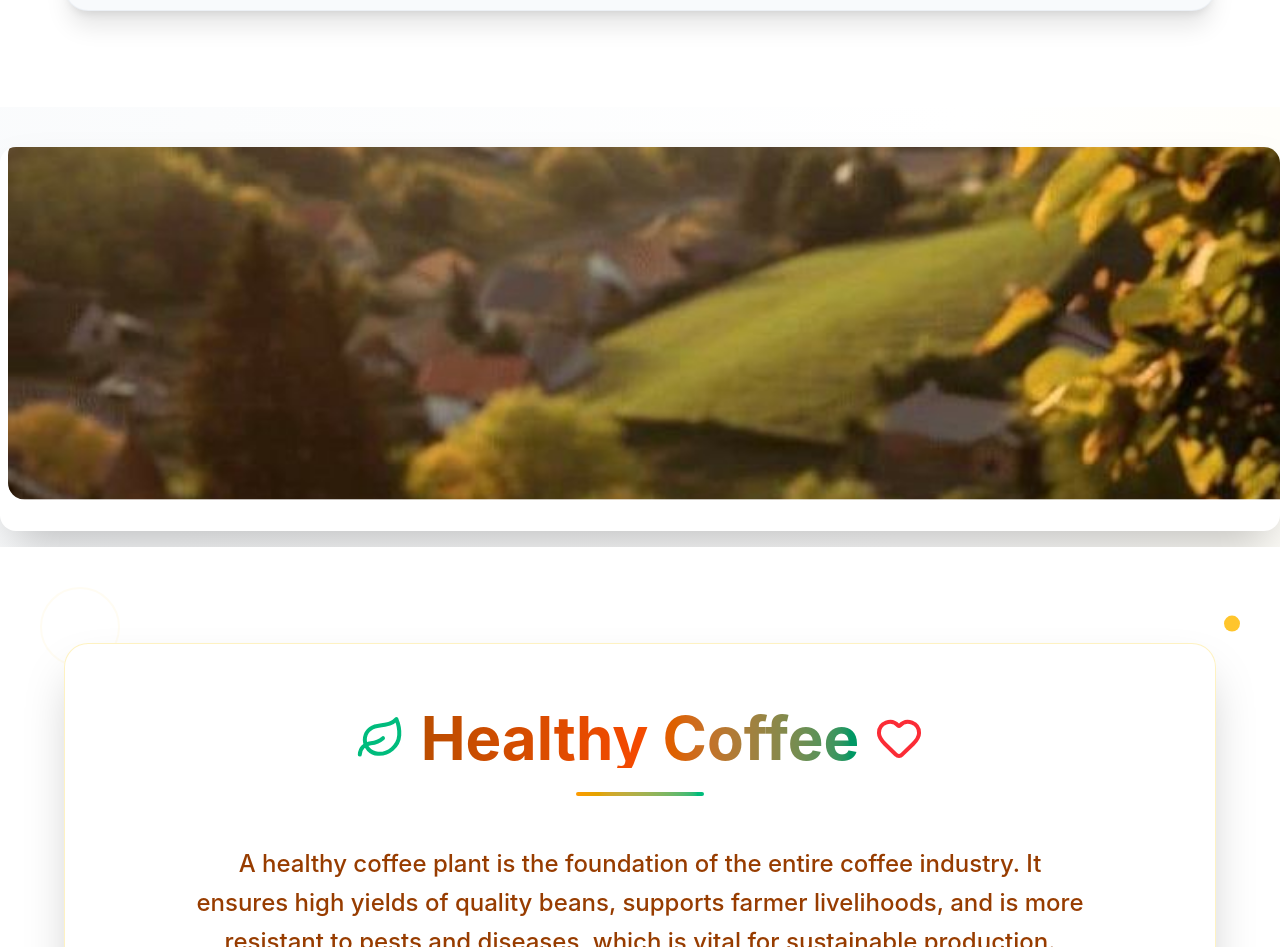
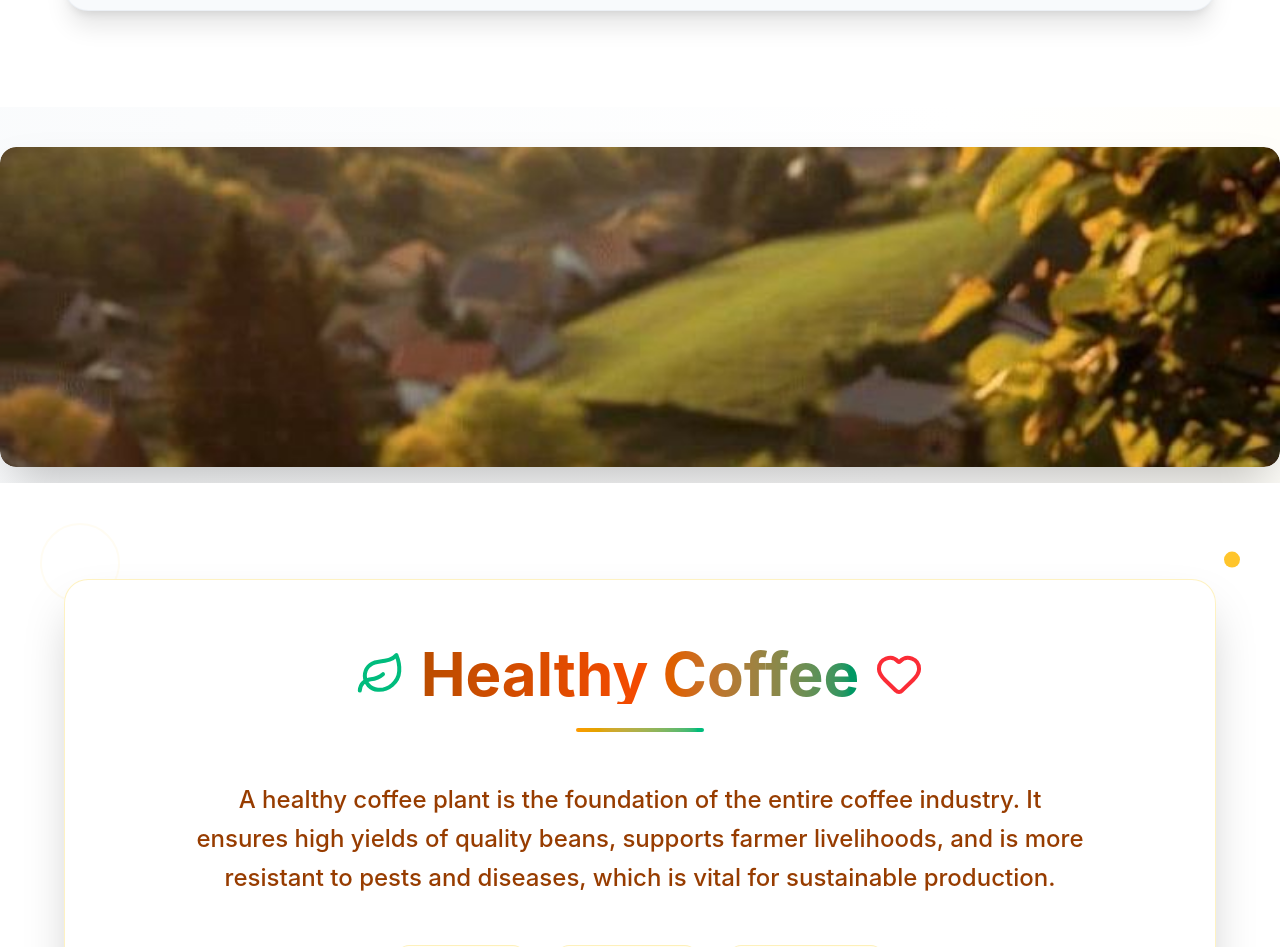
Before and after one commit to Jigishas/Healthycoffee, a React (Vite) app in the folder coffee/: page / in a window 1280 px wide. Shown: the part 2480-3427 px from the top of the page. Built offline with nearby package versions, Linux system fonts and the light colour scheme.

Commit message:
few styling commits

```diff
--- a/coffee/src/Components/BODY/imageSlider/ImageSlider.jsx
+++ b/coffee/src/Components/BODY/imageSlider/ImageSlider.jsx
@@ -18,20 +18,12 @@ const ImageSlider = () => {
   }, []);
 
   return (
-    <div className="w-full mx-auto mt-10 mb-4 overflow-hidden rounded-2xl shadow-2xl bg-white flex justify-center items-center relative h-96 pt-24 animate-fade-in">
-      {images.map((img, idx) => (
-        <img
-          key={idx}
-          src={img}
-          alt={`Coffee plantation ${idx + 1}`}
-          className={`absolute left-10 top-0 w-full h-86 object-cover rounded-2xl opacity-0 transition-all duration-1000 ${
-            current === idx ? 'opacity-100 scale-105' : 'scale-100'
-          } hover:scale-110 cursor-pointer`}
-        />
-      ))}
-
-
-
+    <div className="w-full mx-auto mt-10 mb-4 overflow-hidden rounded-2xl shadow-2xl bg-white relative h-80">
+      <img
+        src={images[current]}
+        alt={`Coffee plantation ${current + 1}`}
+        className="w-full h-full object-cover rounded-2xl transition-opacity duration-700"
+      />
     </div>
   );
 };
```
